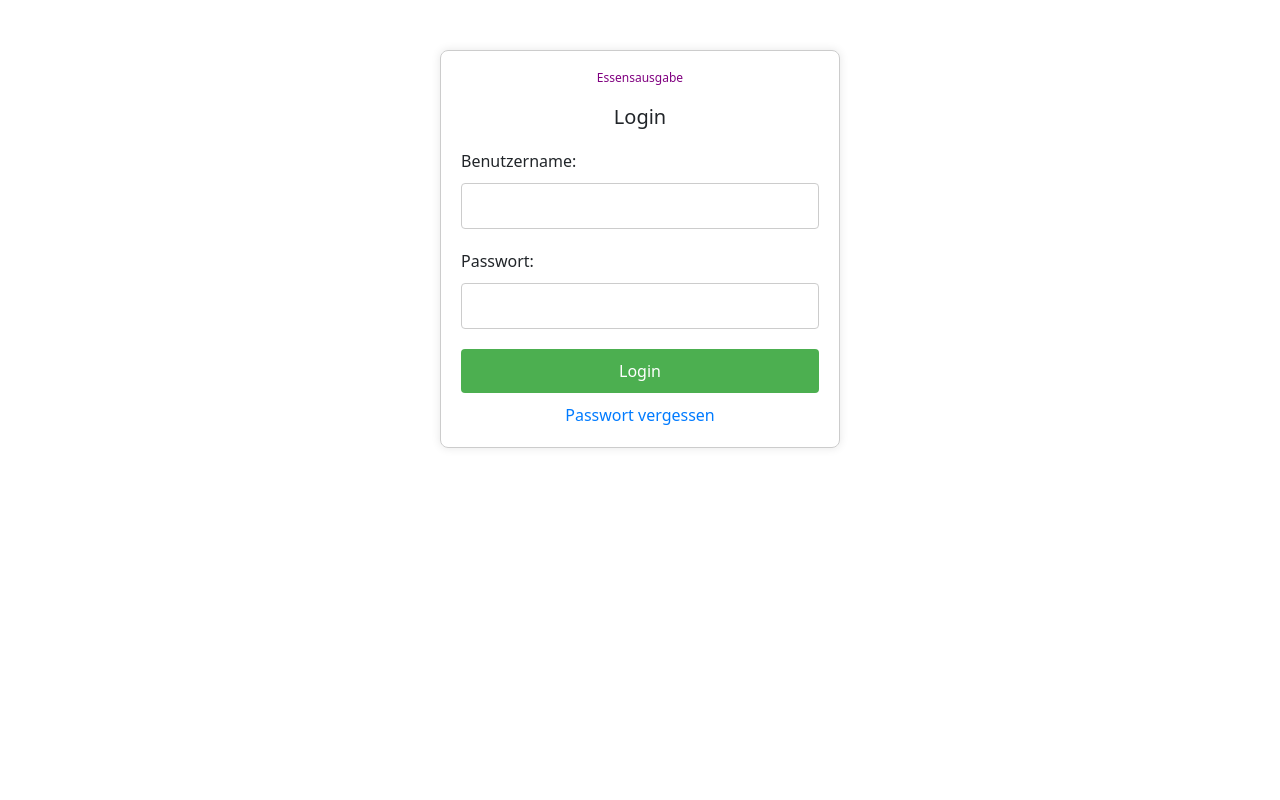
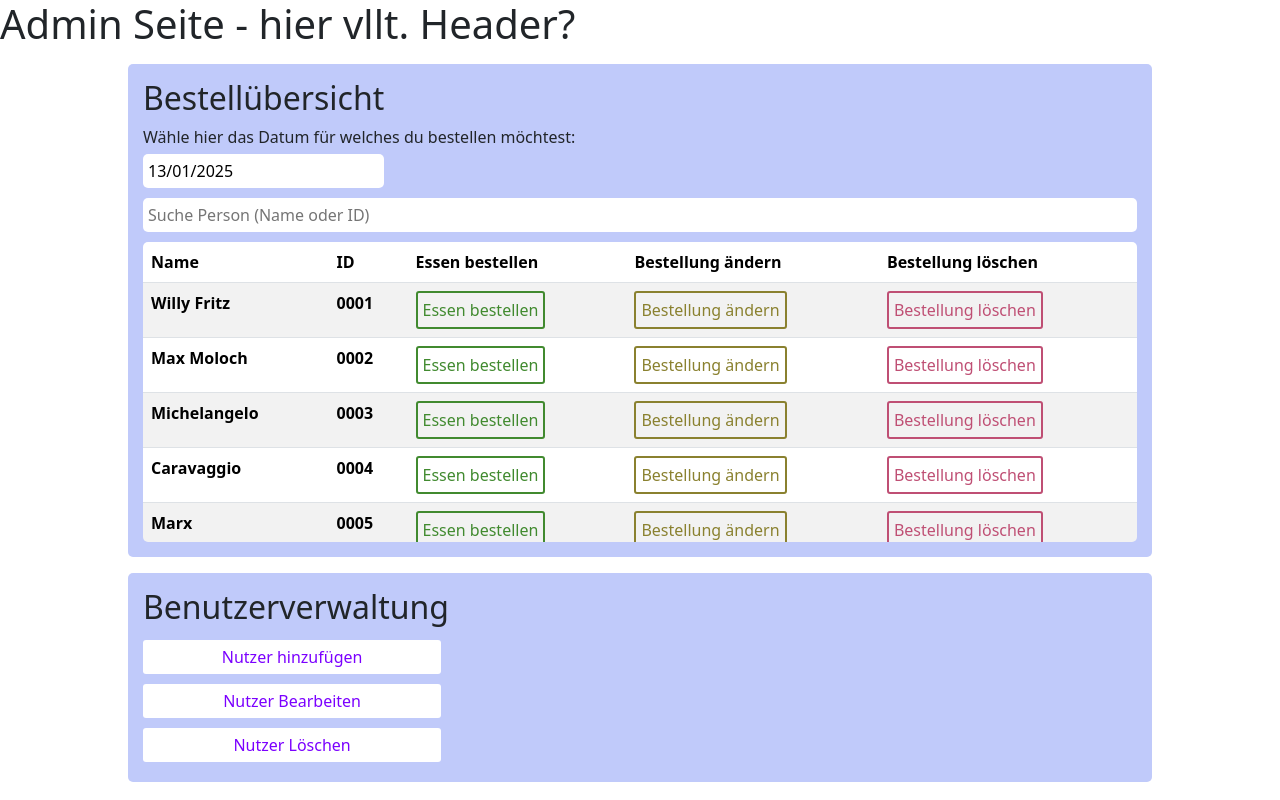
Before and after one commit to WillyKirchner/Softwaretechnik_Praktikum, a React (Create React App) app in the folder frontend/: page / in a window 1280 px wide. Built offline with nearby package versions, Linux system fonts and the light colour scheme.

Commit message:
nur zur Probe

```diff
--- a/frontend/src/App.js
+++ b/frontend/src/App.js
@@ -7,7 +7,7 @@
   return (
     <Router>
         <Routes>
-            <Route path="/" element={<Login/>} />
+            <Route path="/" element={<Admin/>} />
         </Routes>
     </Router>
   );
```
